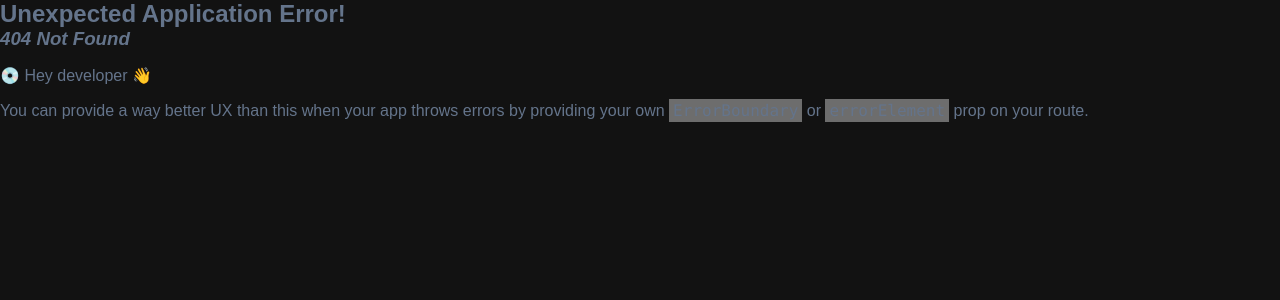
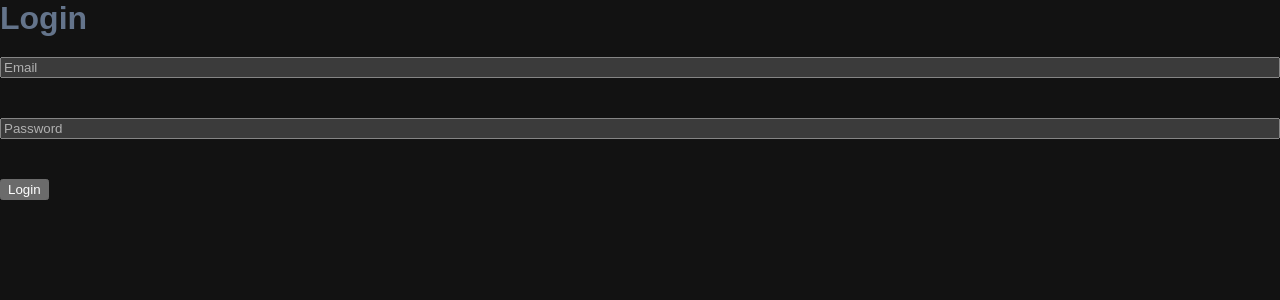
Before and after one commit to joyned/venus-iam-portal, a React (Create React App) app: page /iamLogin in a window 1280 px wide. Before the commit this address had no page. Shown: the top 300 px of the page. Built offline with nearby package versions, Linux system fonts and the light colour scheme; a web font is replaced by a local one.

Commit message:
feat: create route to iam login page

```diff
--- /dev/null
+++ b/src/Pages/IAMLogin/IAMLogin.tsx
@@ -0,0 +1,44 @@
+import { useEffect, useState } from 'react';
+import './IAMLogin.scss';
+import { useSearchParams } from 'react-router-dom';
+
+export default function IAMLogin() {
+    const [searchParams, setSearchParams] = useSearchParams();
+    const [email, setEmail] = useState("");
+    const [password, setPassword] = useState("");
+    const [error, setError] = useState("");
+
+    useEffect(() => {
+        const clientId = searchParams.get("clientId");
+        const clientSecret = searchParams.get("clientSecret");
+    })
+
+    const login = async () => {
+    };
+
+    return (
+        <div className="IAMLogin">
+            <div className="IAMLogin__container">
+                <h1 className="IAMLogin__title">Login</h1>
+                <input
+                    className="IAMLogin__input"
+                    type="email"
+                    placeholder="Email"
+                    value={email}
+                    onChange={(e) => setEmail(e.target.value)}
+                />
+                <input
+                    className="IAMLogin__input"
+                    type="password"
+                    placeholder="Password"
+                    value={password}
+                    onChange={(e) => setPassword(e.target.value)}
+                />
+                <button className="IAMLogin__button" onClick={login}>
+                    Login
+                </button>
+                <p className="IAMLogin__error">{error}</p>
+            </div>
+        </div>
+    );
+}
--- a/src/index.tsx
+++ b/src/index.tsx
@@ -19,6 +19,7 @@ import reportWebVitals from "./reportWebVitals";
 import About from "./Pages/About/About";
 import ClientForm from "./Pages/Clients/Form/ClientForm";
 import Guard from "./Security/Guard";
+import IAMLogin from "./Pages/IAMLogin/IAMLogin";
 
 const router = createBrowserRouter([
   {
@@ -119,6 +120,10 @@ const router = createBrowserRouter([
       },
     ],
   },
+  {
+    path: '/iamLogin',
+    element: <IAMLogin></IAMLogin>
+  }
 ]);
 
 const root = ReactDOM.createRoot(
```
Also changed, not shown: src/Pages/IAMLogin/IAMLogin.scss (added).
